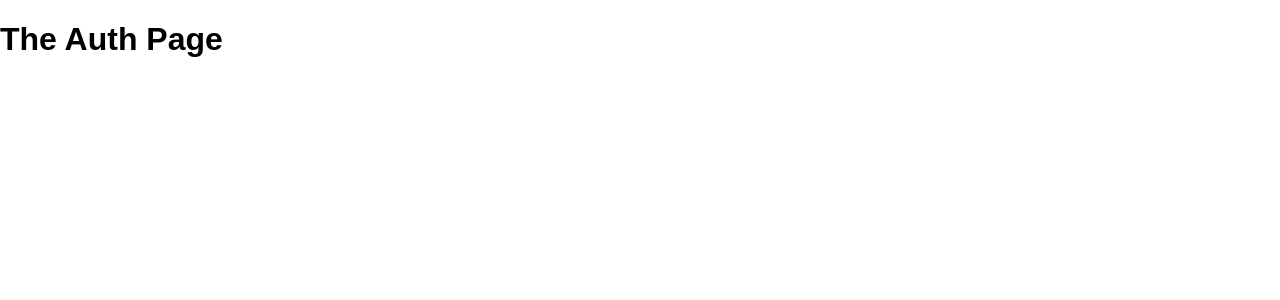
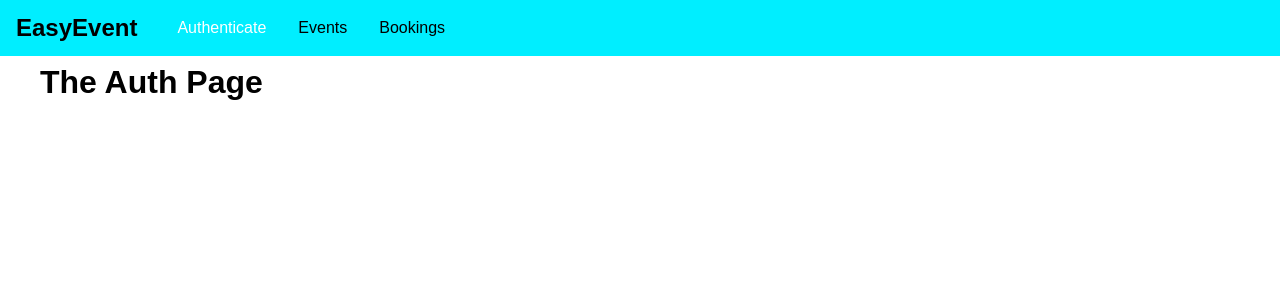
Before and after one commit to angelabrunst/appointmentBookingApp, a React (Create React App) app in the folder frontend/: page /auth in a window 1280 px wide. Shown: the top 300 px of the page. Built offline with nearby package versions, Linux system fonts and the light colour scheme.

Commit message:
Built navigation between pages

```diff
--- a/frontend/src/App.css
+++ b/frontend/src/App.css
@@ -1,38 +1,3 @@
-/* .App {
-  text-align: center;
+.main-content {
+  margin: 4rem 2.5rem;
 }
-
-.App-logo {
-  height: 40vmin;
-  pointer-events: none;
-}
-
-@media (prefers-reduced-motion: no-preference) {
-  .App-logo {
-    animation: App-logo-spin infinite 20s linear;
-  }
-}
-
-.App-header {
-  background-color: #282c34;
-  min-height: 100vh;
-  display: flex;
-  flex-direction: column;
-  align-items: center;
-  justify-content: center;
-  font-size: calc(10px + 2vmin);
-  color: white;
-}
-
-.App-link {
-  color: #61dafb;
-}
-
-@keyframes App-logo-spin {
-  from {
-    transform: rotate(0deg);
-  }
-  to {
-    transform: rotate(360deg);
-  }
-} */
--- a/frontend/src/App.js
+++ b/frontend/src/App.js
@@ -4,6 +4,7 @@
 import AuthPage from './pages/Auth';
 import BookingsPage from './pages/Bookings';
 import EventsPage from './pages/Events';
+import MainNavigation from "./components/Navigation/MainNavigation";
 
 import './App.css';
 
@@ -11,12 +12,17 @@
   render() {
     return (
       <BrowserRouter>
+        <React.Fragment>
+        <MainNavigation />
+        <main className="main-content">
           <Routes>
             <Route path="/" element={<Navigate replace to="/auth" />} />
             <Route path="/auth" element={<AuthPage />} />
             <Route path="/events" element={<EventsPage />} />
             <Route path="/bookings" element={<BookingsPage />} />
           </Routes>
+        </main>
+        </React.Fragment>
       </BrowserRouter>
     )
   }
@@ -24,26 +30,3 @@
 
 
 export default App;
-// import React from 'react';
-// import { BrowserRouter, Route, Navigate, Routes } from 'react-router-dom';
-
-// import Auth from './pages/Auth';
-// import Bookings from './pages/Bookings';
-// import Events from './pages/Events';
-
-// import './App.css';
-
-// function App() {
-//     return (
-//       <BrowserRouter>
-//         <Routes>
-//           <Route path="/" element={<Navigate replace to="/auth" />} />
-//           <Route path="/auth" element={<Auth />} />
-//           <Route path="/events" element={<Events />} />
-//           <Route path="/bookings" element={<Bookings />} />
-//         </Routes>
-//       </BrowserRouter>
-//     );
-// }
-
-// export default App;
--- /dev/null
+++ b/frontend/src/components/Navigation/MainNavigation.css
@@ -0,0 +1,42 @@
+.main-navigation {
+    position: fixed;
+    left: 0;
+    top: 0;
+    width: 100%;
+    height: 3.5rem;
+    background-color: rgb(0, 238, 255);
+    padding: 0 1rem;
+    display: flex;
+    align-items: center;
+}
+
+.main-navigation__logo h1 {
+    margin: 0;
+    font-size: 1.5rem;
+}
+
+.main-navigation__items {
+    margin-left: 1.5rem;
+}
+
+.main-navigation__items ul{
+    display: flex;
+    list-style: none;
+    padding: 0;
+    margin: 0;
+}
+
+.main-navigation__items li {
+    margin: 0 1rem;
+}
+
+.main-navigation__items a {
+    text-decoration: none;
+    color:black;
+}
+
+.main-navigation__items a:hover,
+.main-navigation__items a:active,
+.main-navigation__items a.active {
+    color: rgb(255, 255, 255);
+}
--- /dev/null
+++ b/frontend/src/components/Navigation/MainNavigation.js
@@ -0,0 +1,27 @@
+import React from "react";
+import { NavLink } from 'react-router-dom';
+
+import './MainNavigation.css';
+
+const mainNavigation = props => (
+    <header className="main-navigation">
+        <div className="main-navigation__logo">
+            <h1>EasyEvent</h1>
+        </div>
+        <nav className="main-navigation__items">
+            <ul>
+                <li>
+                    <NavLink to="/auth">Authenticate</NavLink>
+                </li>
+                <li>
+                    <NavLink to="/events">Events</NavLink>
+                </li>
+                <li>
+                    <NavLink to="/bookings">Bookings</NavLink>
+                </li>
+            </ul>
+        </nav>
+    </header>
+    );
+
+export default mainNavigation;
```
Also changed, not shown: frontend/src/index.js (+1 -9 lines). Lines whose indentation alone changed are shown as unchanged.
